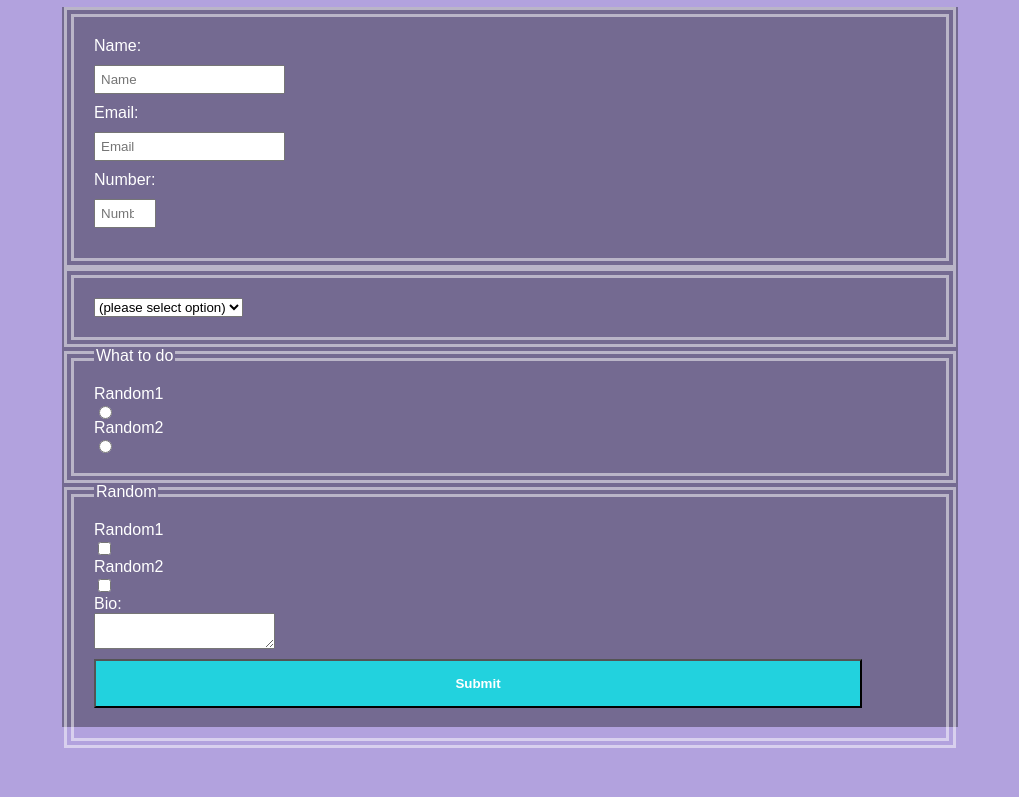
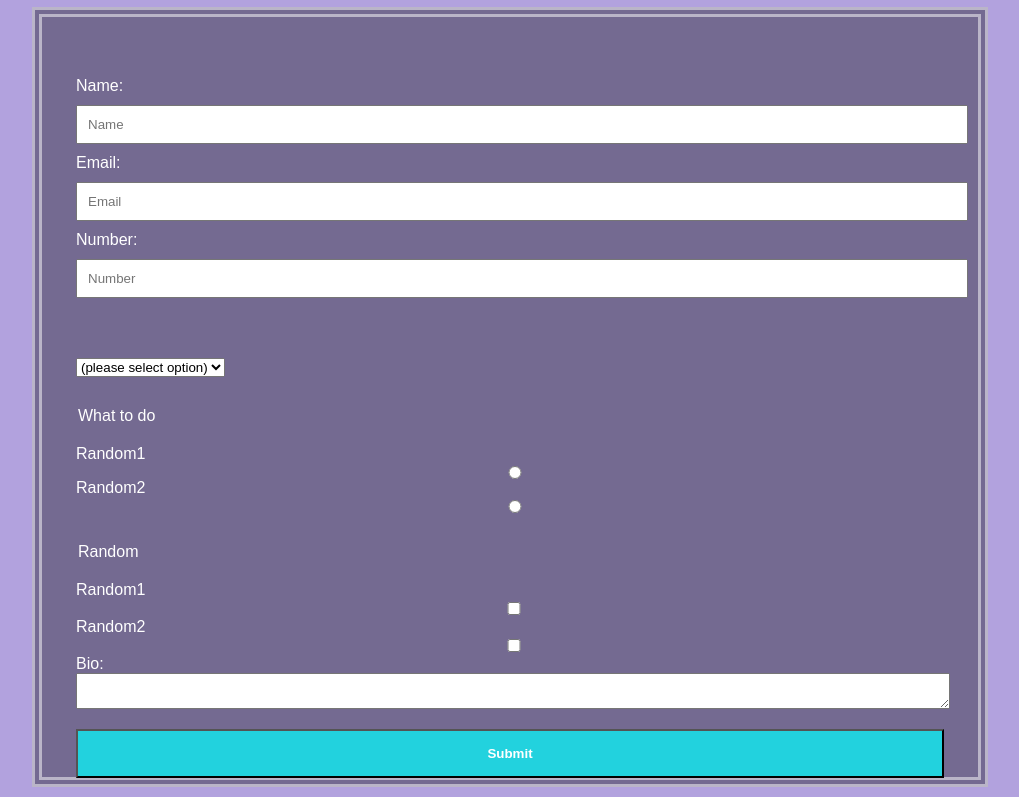
Before and after one commit to peter-duongGHub/FreeCodeCamp-Project1, a plain HTML site: page src/index.html in a window 1280 px wide. Shown: the part 106-903 px from the top of the page, without its empty margins (130-1149 px from the left). Before the commit the page ends 854 px from the top, so only its background shows below. Drawn offline with Linux system fonts and the light colour scheme.

Commit message:
added styling to input fields

```diff
--- a/src/styles.css
+++ b/src/styles.css
@@ -8,6 +8,8 @@ body{
     margin: 10px auto;
     max-width: 70vw;
     height: 90vh;
+    padding: 20px;
+    border: 10px double rgba(255,255,255, 0.5);
   }
   h1 {
     color: white;
@@ -27,20 +29,22 @@ body{
   }
   .block, #button1, #button2, #check1, #check2, #text-area {
     display: block;
+    width: 100%;
   }
   #name-field, #email-field, #number {
     margin: 10px 0;
-    padding: 5px;
+    padding: 10px;
   }
   .fieldset {
-    padding: 20px;
-    border: 10px double rgba(255,255,255, 0.5);
+   margin-top: 20px;
+   padding-top: 20px;
+   border: none;
   }
   button {
-    width: 60vw;
+    width: 100%;
     text-align: center;
     padding: 15px;
-    margin: 10px auto;
+    margin-top: 20px;
     background-color: rgba(0,255,255, 0.7);
     color: white;
     font-family: sans-serif;
```
